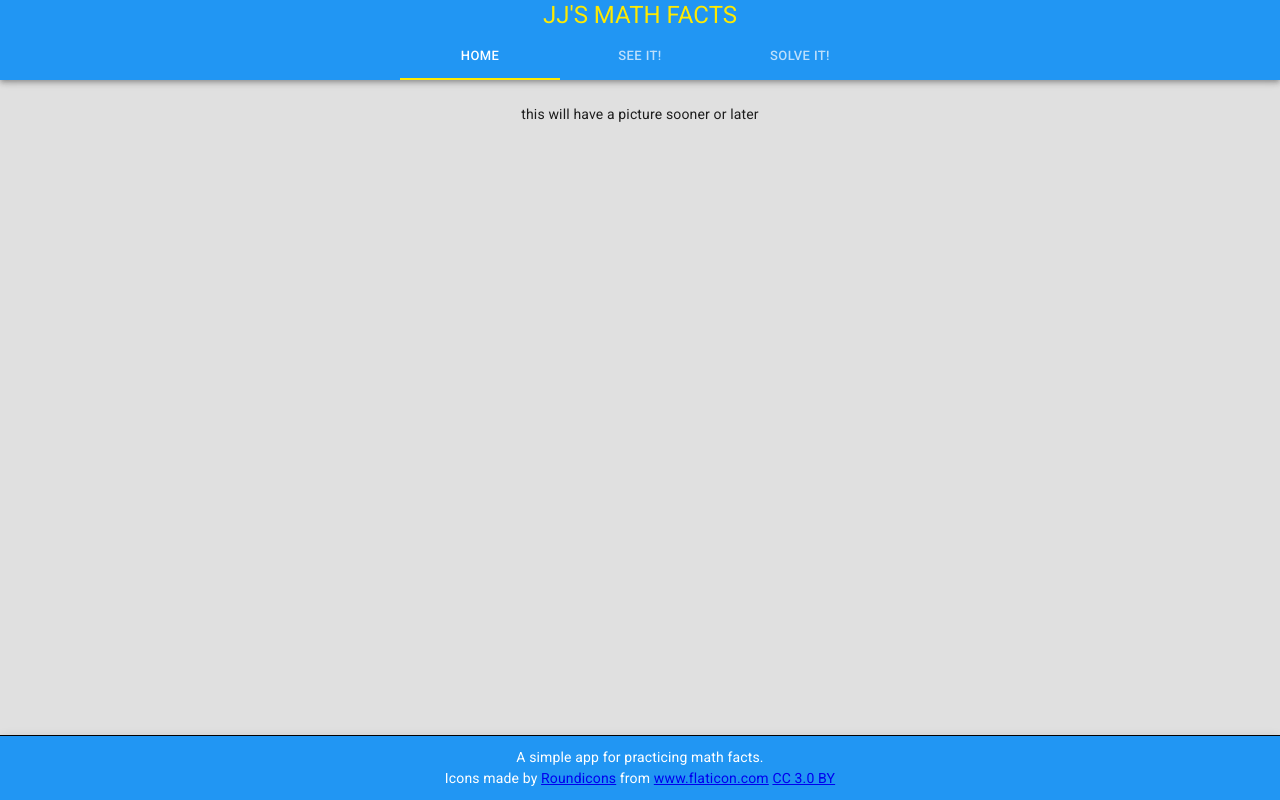
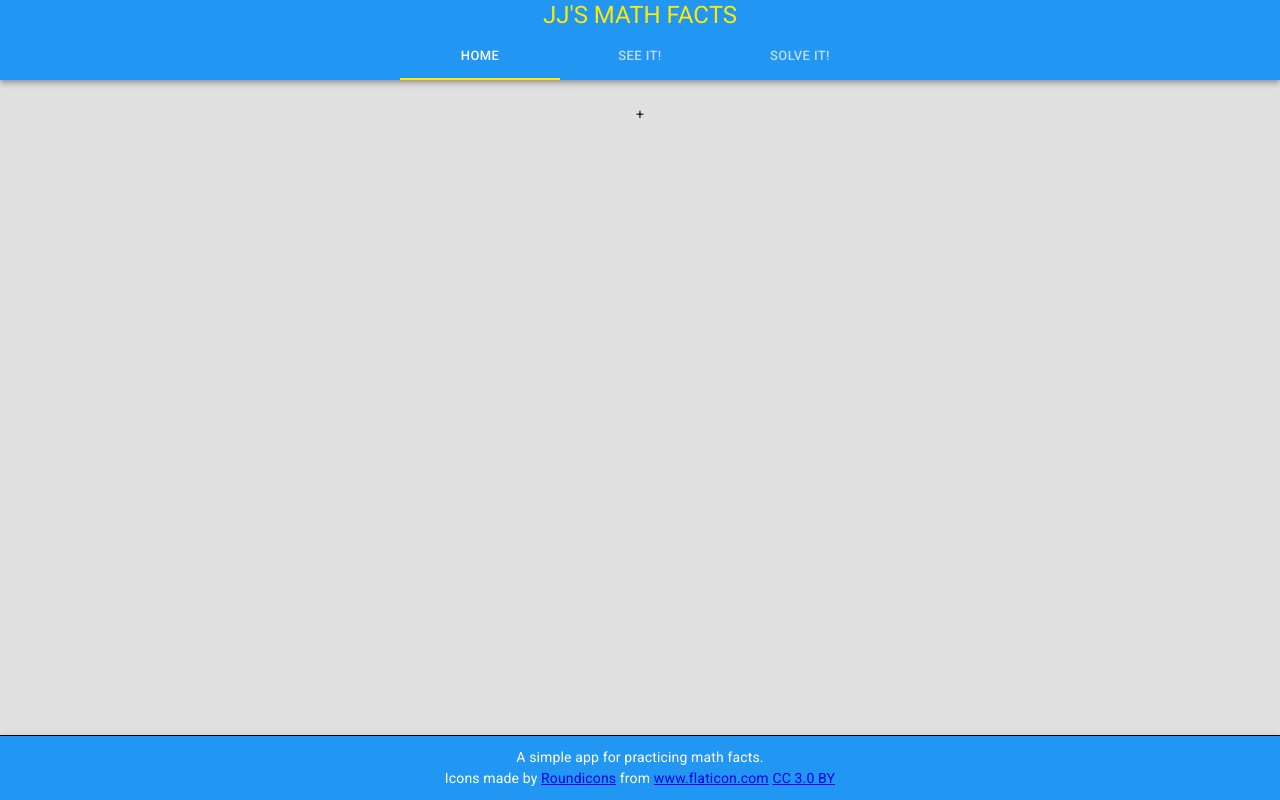
Before and after one commit to jarretrose/jj-math-facts, a React (Create React App) app: page / in a window 1280 px wide. Built offline with nearby package versions, Linux system fonts and the light colour scheme; a web font is replaced by a local one.

Commit message:
added comp did mount navbar fix

```diff
--- a/src/Home.js
+++ b/src/Home.js
@@ -7,8 +7,21 @@ const Home = props => {
   const { classes } = props
 
   return (
-    <Typography className={classes.title}>
-    this will have a picture sooner or later
+  <Typography className={classes.title}>
+  {
+    <div class='rotating-cube'>
+      <div class='single-rb'>
+        <div class='front-face'>
+          <p>+</p>
+        </div>
+        <div class='back-face'></div>
+        <div class='left-face'></div>
+        <div class='right-face'></div>
+        <div class='top-face'></div>
+        <div class='bottom-face'></div>
+      </div>
+    </div>
+  }
   </Typography>
   )
 
--- a/src/NavBar.js
+++ b/src/NavBar.js
@@ -15,6 +15,18 @@ class NavBar extends Component {
   state = { value: 0 }
 
   handleChange = (event, value) => this.setState({ value })
+
+  componentDidMount () {
+    let loc = window.location.href.split('/')[3]
+    let value = 0
+    switch(loc) {
+      case 'see': value = 1; break
+      case 'solve': value = 2; break
+      case 'about': value = 3; break
+      default: value = 0; break
+    }
+    this.setState({ value })
+  }
 
   componentDidUpdate (prevProps) {
     let loc = window.location.href.split('/')[3]
```
